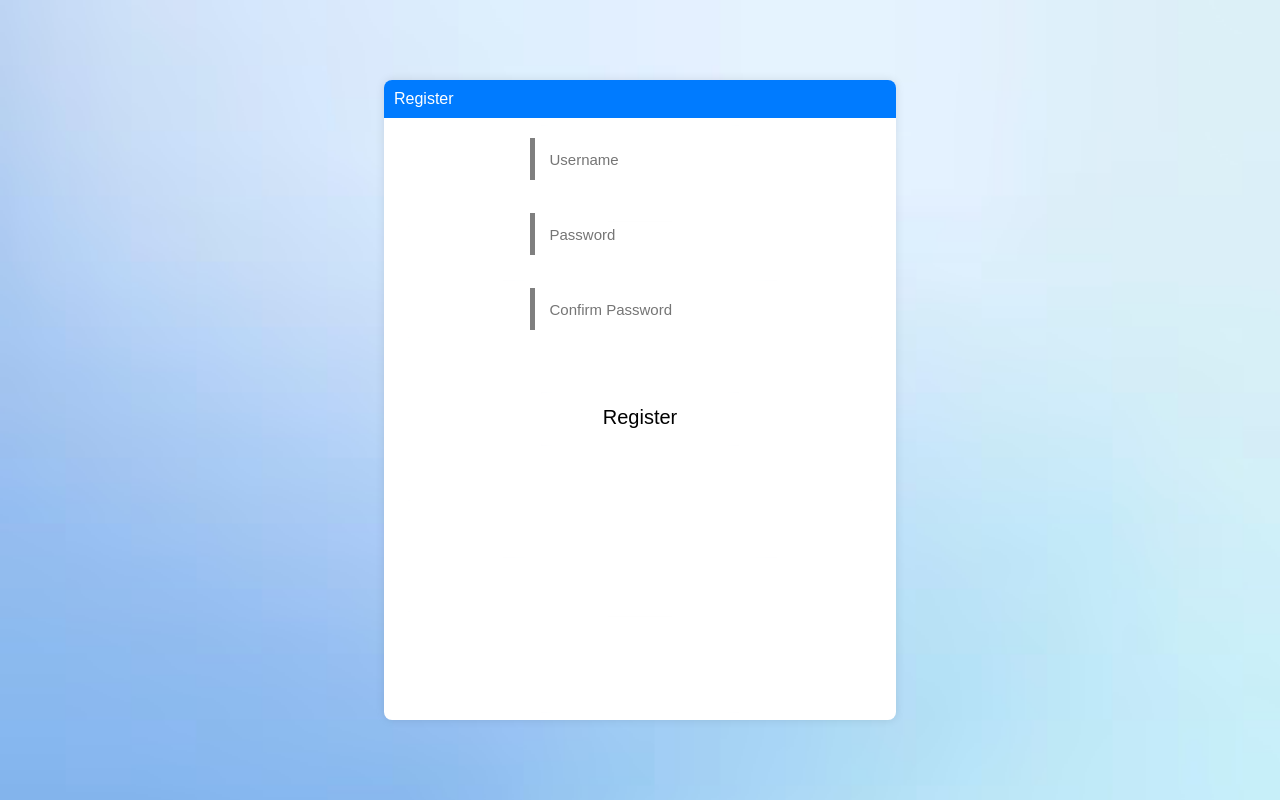
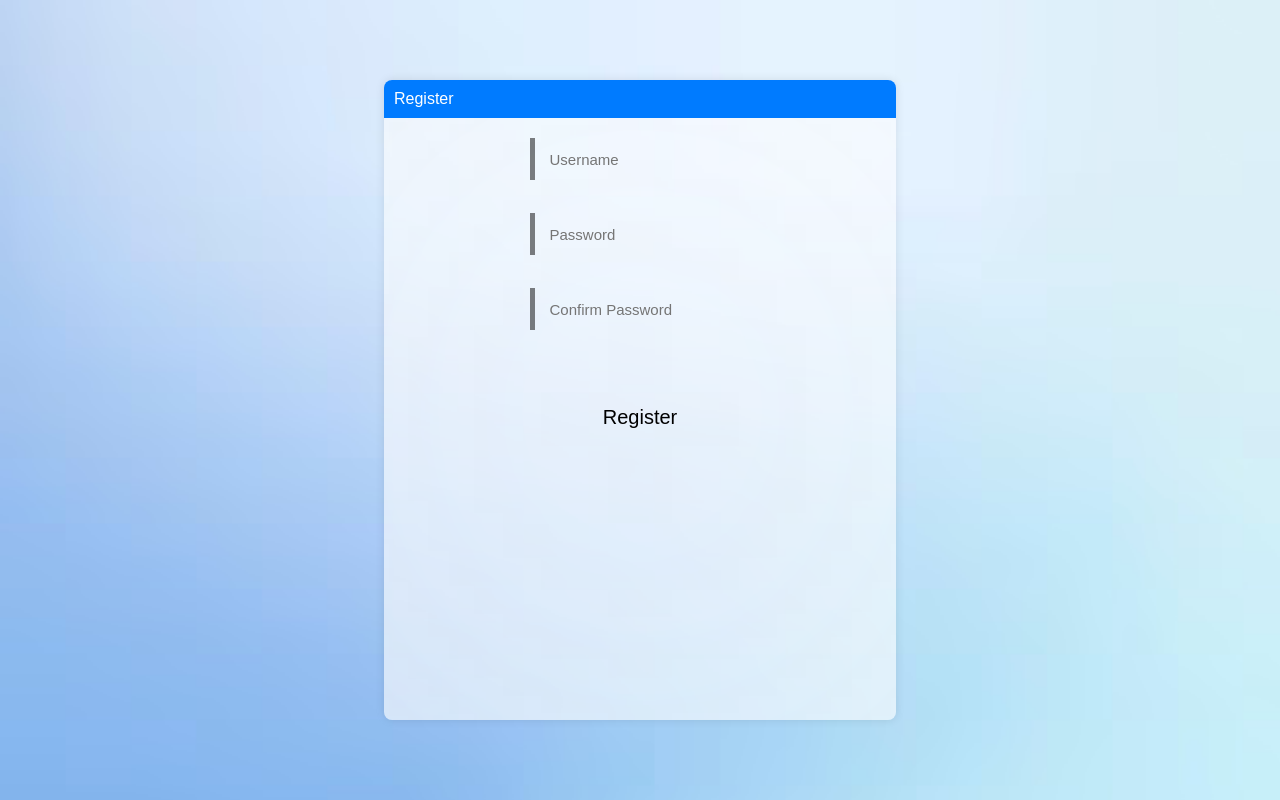
Before and after one commit to TitanicMessage/TitanicMessage-3.0, a Flask app: page /register in a window 1280 px wide. Run offline with Flask 3, Linux system fonts and the light colour scheme.

Commit message:
Update styles.css

```diff
--- a/static/styles.css
+++ b/static/styles.css
@@ -12,7 +12,7 @@ body {
         .container {
             width: 100%;
             height: 100vh;
-            background-color: #fff;
+            background-color: #fff9;
             box-shadow: 0 0 10px rgba(0, 0, 0, 0.1);
             border-radius: 0;
             overflow: hidden;
```
